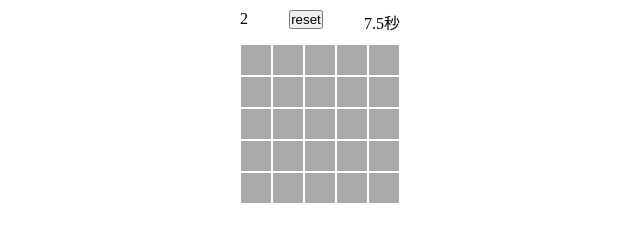
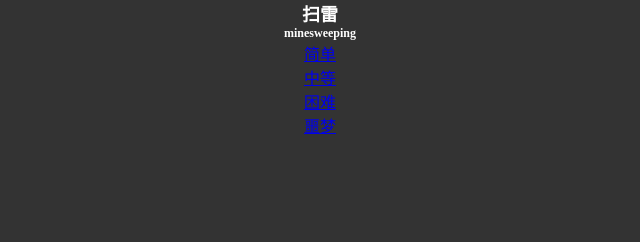
Before and after one commit to paper/mine-sweeping, a website with bundled scripts: page index.html in a window 1280 px wide. Shown: the whole page, without its empty margins (320-960 px from the left). Built offline with nearby package versions, Linux system fonts and the light colour scheme.

Commit message:
准备优化样式。。。

```diff
--- /dev/null
+++ b/assets/styles/index.css
@@ -0,0 +1,80 @@
+html,
+body {
+  background-color: #333;
+  color: #fff;
+}
+
+/**
+ * =====================================================
+ * .menu-page
+ */
+.menu-page {
+
+}
+
+.menu-page .banner {
+  text-align: center;
+}
+.menu-page .banner h1 {
+  font-size: 18px;
+}
+.menu-page .banner h2 {
+  font-size: 12px;
+}
+
+
+.menu-page .menu {
+  text-align: center;
+}
+
+
+
+.wrapper {
+  display: table;
+  margin: 0 auto;
+}
+
+.top-bar {
+  display: flex;
+  justify-content: space-between;
+  margin: 10px 0;
+}
+
+#game {
+  margin: 0 auto;
+}
+#game ul {
+  display: flex;
+}
+
+#game ul li {
+  width: 30px;
+  height: 30px;
+  line-height: 30px;
+  background-color: #f56f54;
+  border-color: #f59f83 #f54f45 #f53d55 #f58b6e;
+  border-width: 3px;
+  border-style: solid;
+  text-align: center;
+  margin: 2px;
+  font-size: 18px;
+  transition: background-color 0.2s;
+  cursor: pointer;
+}
+
+#game ul li:hover {
+  background-color: #f5825d;
+}
+
+#game ul li.open {
+  background-color: #f38b76;
+  border-color: transparent;
+}
+
+.help-btn-area {
+  background-color: #000;
+  width: 100px;
+  height: 100px;
+  margin: 30px auto;
+  display: block;
+}
--- /dev/null
+++ b/assets/styles/reset.css
@@ -0,0 +1,18 @@
+* {
+  margin: 0;
+  padding: 0;
+}
+
+html,
+body {
+  -webkit-user-select: none;
+  -moz-user-select: none;
+  -webkit-user-select: none;
+  -o-user-select: none;
+  user-select: none;
+}
+
+ul,
+li {
+  list-style: none;
+}
--- a/index.html
+++ b/index.html
@@ -5,13 +5,46 @@
   <meta name="viewport" content="width=device-width,initial-scale=1,minimum-scale=1,maximum-scale=1,user-scalable=no">
   <meta http-equiv="X-UA-Compatible" content="ie=edge">
   <title>minesweeping</title>
-  <link rel="stylesheet" href="./styles/index.css">
+  <link rel="stylesheet" href="./assets/styles/reset.css">
+  <link rel="stylesheet" href="./assets/styles/index.css">
 </head>
 <body>
+  <!--
+  https://emojixd.com/
+  -->
   <div class="wrapper">
+
+    <div class="menu-page">
+      <div class="banner">
+        <h1>扫雷</h1>
+        <h2>minesweeping</h2>
+      </div>
+
+      <div class="menu">
+        <nav>
+          <ol>
+            <li>
+              <a href="javascript:;">简单</a>
+            </li>
+            <li>
+              <a href="javascript:;">中等</a>
+            </li>
+            <li>
+              <a href="javascript:;">困难</a>
+            </li>
+            <li>
+              <a href="javascript:;">噩梦</a>
+            </li>
+          </ol>
+        </nav>
+      </div>
+    </div>
+
+    <div class="game-page" style="display: none;">
       <div class="top-bar">
         <div class="mine-number">
           <span id="JS_mine_number">0</span>
+          💥
         </div>
 
         <div class="btn-wrap">
@@ -24,6 +57,15 @@
       </div>
 
       <div id="game"></div>
+
+      <div class="help-btn-area" id="JS_game_help">辅助</div>
+    </div>
+
+    <div class="me-page">
+
+    </div>
+
+
   </div>
 
 <script type="module" src="index.js"></script>
--- a/index.js
+++ b/index.js
@@ -59,7 +59,7 @@ function gameStart() {
 
   myTimer.stop();
   myTimer.start((i) => {
-    timeElement.textContent = i + '秒';
+    // timeElement.textContent = i + '秒';
   });
 
   gameMap = createMap(MAX_ROW, MAX_COL, MINE_NUMBER);
@@ -110,7 +110,12 @@ function checkSuccess() {
   }
 
   console.log('success done');
+  console.log('myTimer.stop()');
+  console.log('gameState.setOver()');
+
   myTimer.stop();
+  gameState.setOver();
+
   return true;
 }
 
--- a/styles/index.css
+++ /dev/null
@@ -1,46 +0,0 @@
-*{
-  margin: 0;
-  padding: 0;
-}
-
-ul, li {
-  list-style: none;
-}
-
-.wrapper{
-  display: table;
-  margin: 0 auto;
-}
-
-.top-bar {
-  display: flex;
-  justify-content: space-between;
-  margin: 10px 0;
-}
-
-#game {
-  margin: 0 auto;
-}
-#game ul {
-  display: flex;
-}
-
-#game ul li {
-  width: 30px;
-  height: 30px;
-  line-height: 30px;
-  background-color: #aaa;
-  text-align: center;
-  margin: 1px;
-  font-size: 16px;
-  transition: background-color 0.1s;
-  cursor: pointer;
-}
-
-#game ul li:hover {
-  background-color: red;
-}
-
-#game ul li.open {
-  background-color: #eee;
-}
```
Lines whose indentation alone changed are shown as unchanged.
